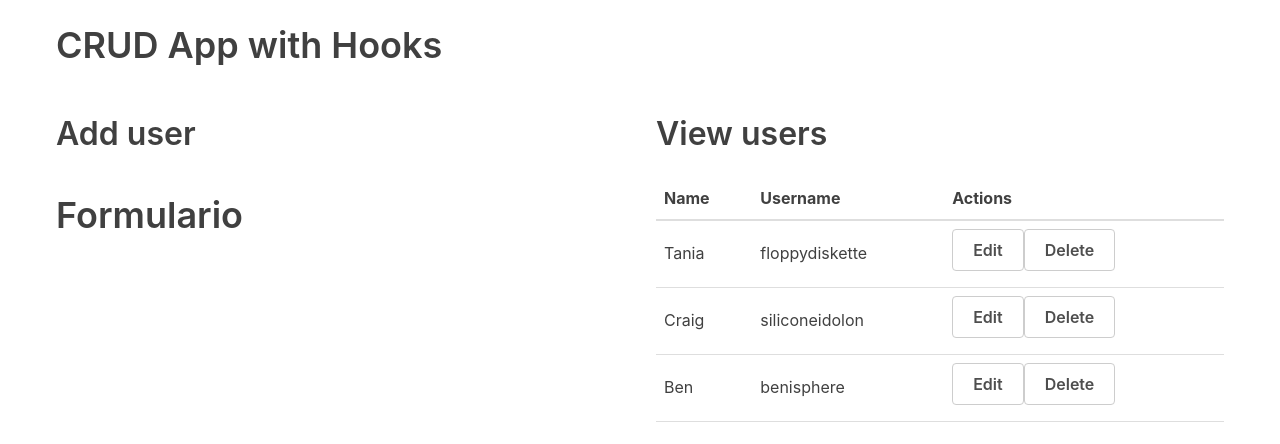
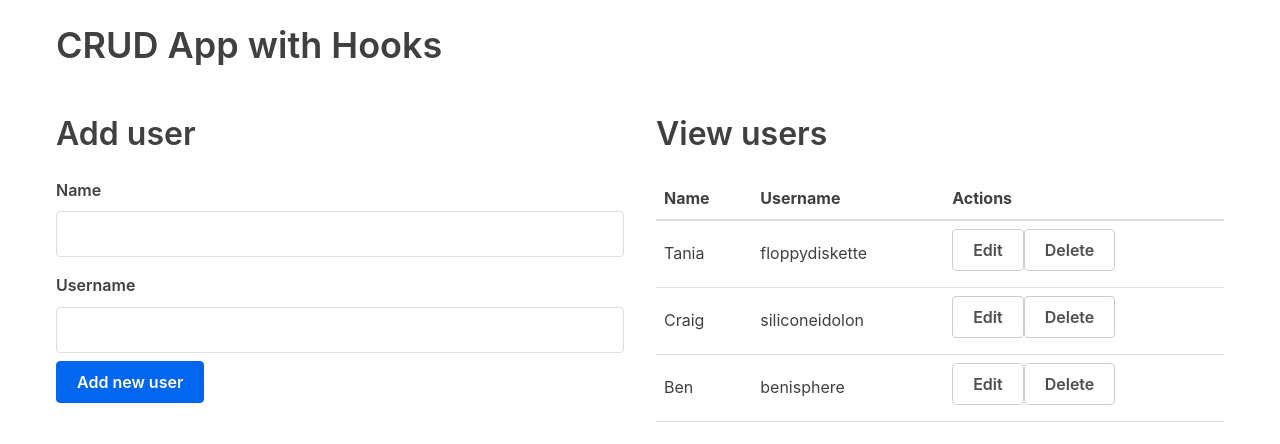
Before and after one commit to mdyagual/crud-react-example, a React (Create React App) app: page / in a window 1280 px wide. Shown: the top 444 px of the page. Built offline with nearby package versions, Linux system fonts and the light colour scheme.

Commit message:
Corrección del AddUserForm para solicitar campos obligatorios

```diff
--- a/src/App.js
+++ b/src/App.js
@@ -32,7 +32,7 @@ const App = () => {
       <div className="flex-row">
         <div className="flex-large">
             <h2>Add user</h2>
-            <AddUserForm />
+            <AddUserForm addUser={addUser}/>
           </div>
           <div className="flex-large">
             <h2>View users</h2>
--- a/src/components/AddUserForm.jsx
+++ b/src/components/AddUserForm.jsx
@@ -1,8 +1,44 @@
 import React from 'react'
+import { useForm } from 'react-hook-form';
 
-const AddUserForm = () => {
+const AddUserForm = (props) => {
+    //Uso de react hook form
+    const {register, handleSubmit, formState: {errors} } = useForm()
+
+    const onSubmit = (data) => {
+        console.log(data);
+    }
+
     return (
-        <h1>Formulario</h1>
+        <form onSubmit={handleSubmit(onSubmit)}>
+            <label>Name</label>
+                <input
+                    type="text"
+                    name="name"
+                    //ref={register({required: {value: true, message: "Campo requerido"}})}
+                    //<div color='red'>{errors?.name?.required}</div>
+                    //{errors?.name && errors.name.type === "required" && <span>Required</span>}
+                    {...register("name", {required: true,maxLength: 30})}
+                />
+                {errors.name && errors.name.type === "required" && <span>Required<br/></span> }
+
+
+
+
+            <label>Username</label>
+                <input
+                    type="text"
+                    name="username"
+                    //ref={register({required: {value: true, message: "Campo requerido"}})}
+                    // {errors.username && errors.username.type === "required" && <span>Required</span>}
+                    {...register("username", {required: true})}
+                />
+                {errors?.username && errors.username.type === "required" && <span>Required<br/></span>}
+
+
+
+            <button>Add new user</button>
+        </form>
     )
 }
 
```
Also changed, not shown: ss/addUser.JPG (added), ss/addUserCtrl.JPG (added).
